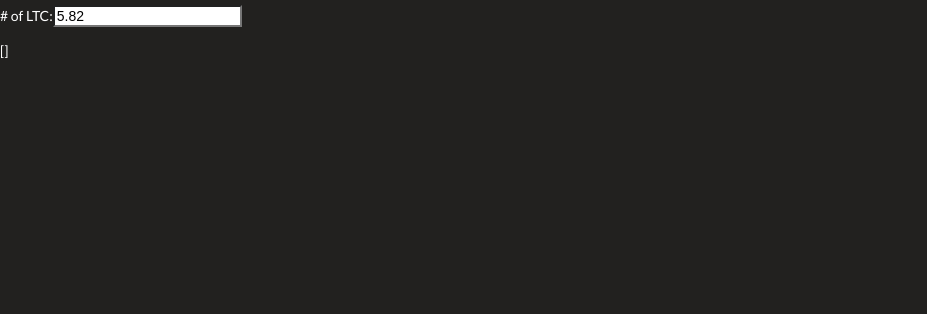
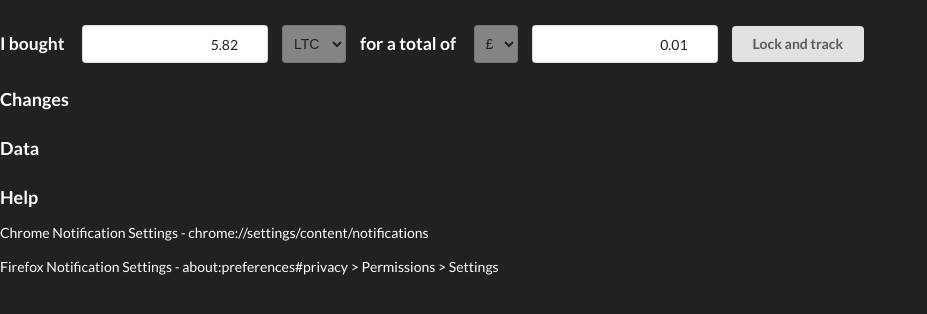
Before and after one commit to JamiePrentice/Crypto-Tracker, a Vue app: page / in a window 1280 px wide. Shown: the top 314 px of the page, without its empty margins (0-927 px from the left). Built offline with nearby package versions, Linux system fonts and the light colour scheme; a small style sheet from the web is missing.

Commit message:
Added input fields and spread price

```diff
--- a/src/components/Notification.vue
+++ b/src/components/Notification.vue
@@ -1,20 +1,59 @@
 <template>
 
     <div>
-        <form class="form-inline">
-            <div class="form-group">
-                <label># of LTC:</label>
-                <input type="text" v-model="numberCoinsOwned" class="form-control">
+        <br>
+        <div class="ui form">
+            <div class="inline fields">
+                <label>I bought</label>
+                <div class="field">
+                    <input type="number" placeholder="1.00" v-model="cryptoOwned" :disabled="inputDisabled">
+                </div>
+
+                <div class="field">
+                    <select class="ui fluid search dropdown" disabled>
+                        <option value="0">LTC</option>
+                        <option value="1">ETH</option>
+                        <option value="2">BTC</option>
+                    </select>
+                </div>
+
+                <label>for a total of</label>
+
+                <div class="field">
+                    <select class="ui fluid search dropdown" disabled>
+                        <option value="0">£</option>
+                        <option value="1">$</option>
+                    </select>
+                </div>
+
+                <div class="field">
+                    <input type="number" placeholder="1000.00" v-model="cryptoBookprice" :disabled="inputDisabled">
+                </div>
+
+                <button class="ui button" type="submit" @click="inputDisabled = !inputDisabled">Lock and track</button>
+
             </div>
-        </form>
+        </div>
 
-        <ul id="example-1">
+        <h3>Changes</h3>
+        <ul>
             <li v-for="log in Logging">
                 {{ log }}
             </li>
         </ul>
 
-        {{ CryptoData }}
+        <h3>Data</h3>
+        <ul>
+            <li v-for="data in CryptoData">
+                {{ data }}
+            </li>
+        </ul>
+
+        <h3> Help </h3>
+        <p> Chrome Notification Settings - chrome://settings/content/notifications</p>
+        <p> Firefox Notification Settings - about:preferences#privacy > Permissions > Settings </p>
+
+
     </div>
 
 </template>
@@ -34,7 +73,9 @@
         mixins: [common],
         data() {
             return {
-                numberCoinsOwned: 5.82,
+                inputDisabled: false,
+                cryptoOwned: 5.82,
+                cryptoBookprice: 0.01,
                 previousPrice:{},
                 CurrentPrice: null,
                 Logging: [],
@@ -51,7 +92,7 @@
             setInterval(function () {
                 this.fetchCryptoData('LTC', 'GBP')
                 this.getCurrentPrice()
-            }.bind(this), 10000);
+            }.bind(this), 15000);
         },
         methods: {
             getCurrentPrice: function(){
@@ -80,6 +121,7 @@
                             "spot": spot.data.data.amount,
                             "buy": buy.data.data.amount,
                             "sell": sell.data.data.amount,
+                            "spread": this.toTwoDecimalPlace(buy.data.data.amount - sell.data.data.amount)
                         })
                     }.bind(this)));
             },
@@ -119,11 +161,15 @@
             },
 
             getCurrentValue:function(){
-                return this.toTwoDecimalPlace(this.CurrentPrice * this.numberCoinsOwned)
+                return this.toTwoDecimalPlace(this.CurrentPrice * this.cryptoOwned)
+            },
+
+            getProfit: function(){
+                return this.toTwoDecimalPlace((this.CurrentPrice * this.cryptoOwned) - this.cryptoBookprice)
             },
 
             getCurrentGains: function(){
-                var difference = (this.previousPrice - this.CurrentPrice) * this.numberCoinsOwned;
+                var difference = (this.previousPrice - this.CurrentPrice) * this.cryptoOwned;
                 difference = this.invertNumber(this.toTwoDecimalPlace(difference))
 
                 if(this.CurrentPrice > this.previousPrice){
@@ -135,7 +181,7 @@
 
             info: function(){
                 return this.getPercentageChange(this.previousPrice, this.CurrentPrice) + " | " + this.getChange(this.previousPrice, this.CurrentPrice) + " | £" + this.toTwoDecimalPlace(this.CurrentPrice)
-                + "\n" + this.getCurrentGains() + " | "+ this.getTotalHoldingValue()
+                + "\n" + this.getCurrentGains() + " | " + this.getTotalHoldingValue()
             },
 
             gain: function(){
@@ -156,7 +202,13 @@
 div{
     color: #FFF;
 }
+
 label{
-    color: #FFF;
+    font-size: 1.25em !important;
+    color: #FFF !important;
+}
+
+input {
+    text-align: right;
 }
 </style>
```
